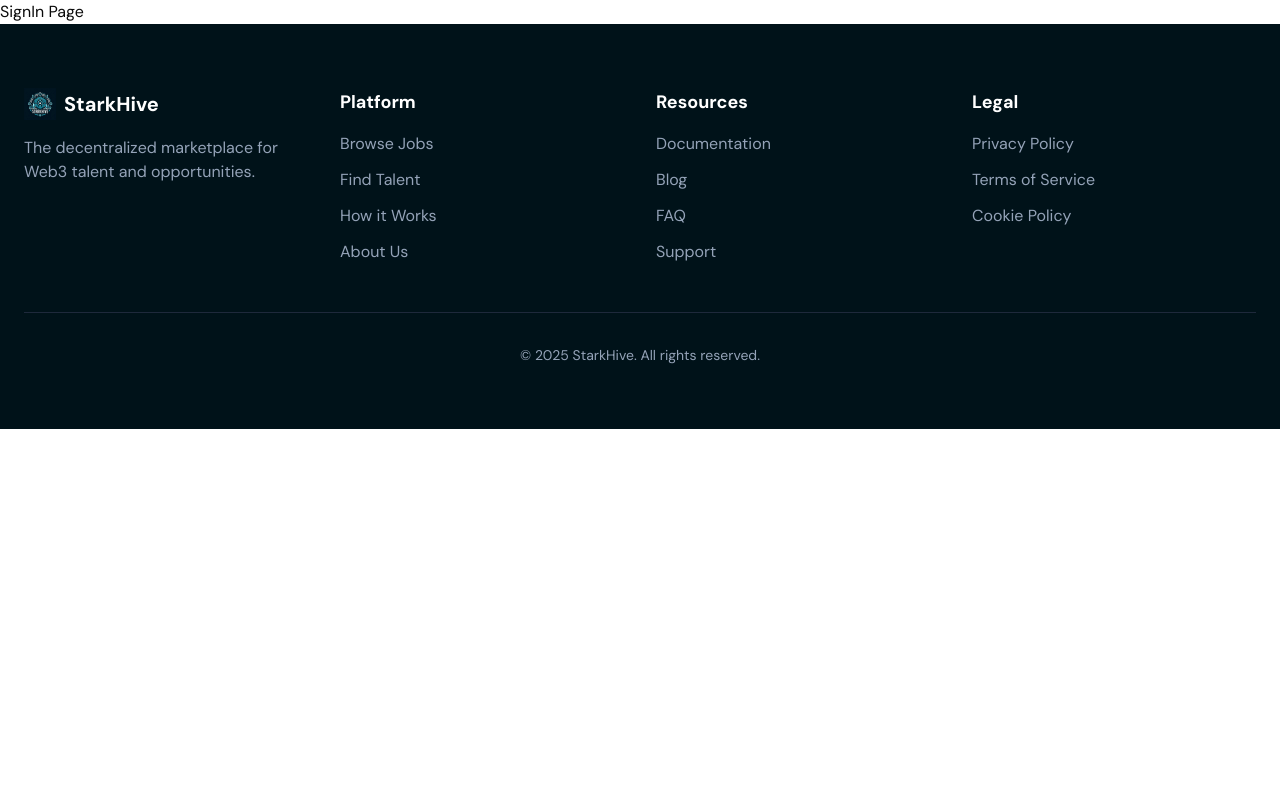
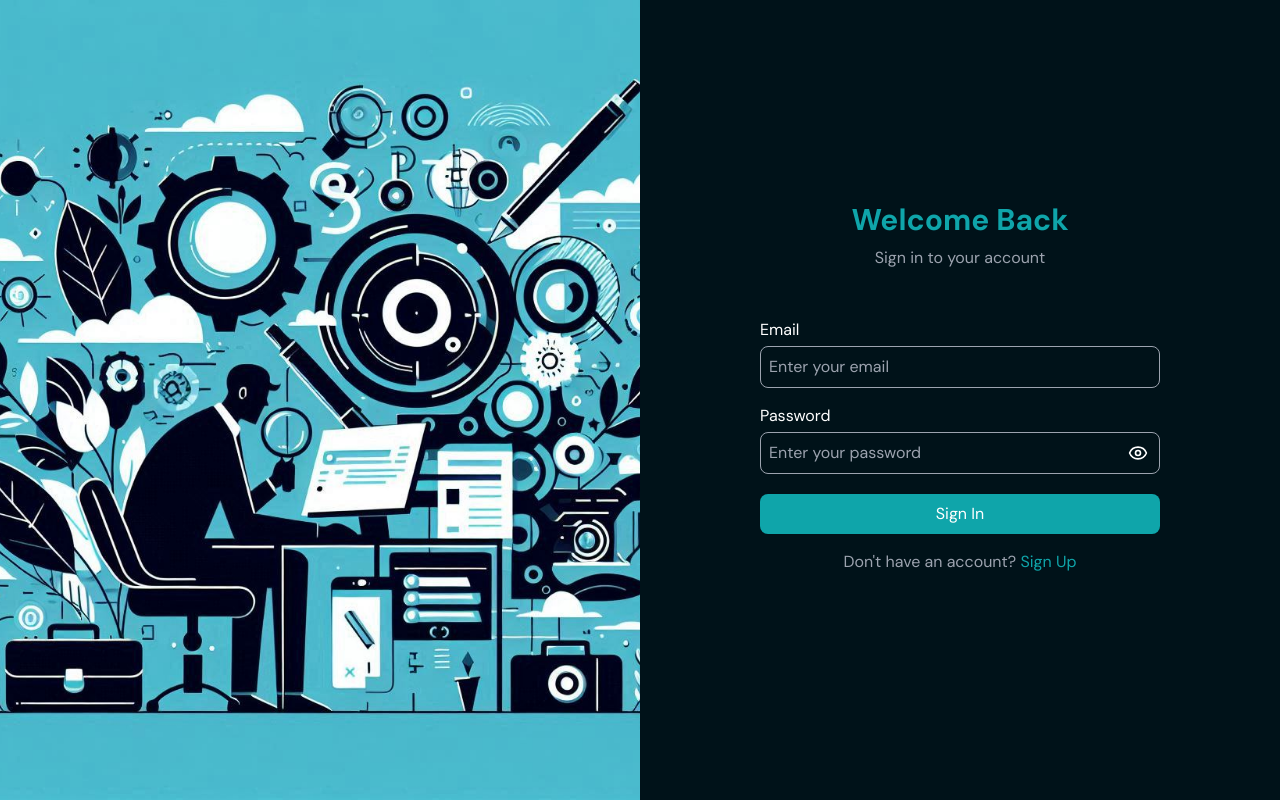
Before and after one commit to StarkHive/starkhive-web, a Next.js app: page /sign-in in a window 1280 px wide. Shown: the top 800 px of the page. Built offline with nearby package versions, Linux system fonts and the light colour scheme.

Commit message:
feat: login-page

```diff
--- a/app/(auth)/sign-in/page.tsx
+++ b/app/(auth)/sign-in/page.tsx
@@ -1,5 +1,77 @@
-import React from "react";
+"use client";
+
+import Image from "next/image";
+import { useState } from "react";
+import { Eye, EyeOff } from "lucide-react";
 
 export default function SignIn() {
-  return <div>SignIn Page</div>;
+  const [showPassword, setShowPassword] = useState(false);
+  return (
+    <div className="flex min-h-screen">
+      <div className="relative w-1/2 h-screen hidden lg:block">
+        <Image
+          src="/assets/images/login-image.jpeg"
+          fill
+          className="object-cover"
+          alt="Login Illustration"
+        />
+      </div>
+
+      <div className="w-full lg:w-1/2 h-screen flex flex-col justify-center items-center bg-[#001219]">
+        <div className="text-center">
+          <h1 className="text-3xl font-semibold text-[#0FA5AA]">
+            Welcome Back
+          </h1>
+          <p className="text-gray-400 mt-2">Sign in to your account</p>
+        </div>
+
+        <form className="w-[80%] lg:w-[70%] md:p-6 mt-6">
+          <div className="flex flex-col">
+            <label htmlFor="email" className="mb-1 text-white">
+              Email
+            </label>
+            <input
+              type="email"
+              id="email"
+              name="email"
+              placeholder="Enter your email"
+              className="p-2 border border-gray-400 focus:border-white rounded-lg outline-none bg-transparent text-white"
+            />
+          </div>
+
+          <div className="flex flex-col mt-4 relative">
+            <label htmlFor="password" className="mb-1 text-white">
+              Password
+            </label>
+            <div className="relative">
+              <input
+                type={showPassword ? "text" : "password"}
+                id="password"
+                name="password"
+                required
+                placeholder="Enter your password"
+                className="p-2 pr-10 border border-gray-400 focus:border-white rounded-lg outline-none bg-transparent text-white w-full"
+              />
+              <button
+                type="button"
+                onClick={() => setShowPassword(!showPassword)}
+                className="absolute inset-y-0 right-3 flex items-center text-white"
+              >
+                {showPassword ? <EyeOff size={20} /> : <Eye size={20} />}
+              </button>
+            </div>
+          </div>
+
+          <button className="bg-[#0FA5AA] text-white p-2 rounded-lg w-full mt-5 hover:scale-105 transition-all duration-300">
+            Sign In
+          </button>
+
+          <p className="text-center mt-4 text-gray-400">
+            {"Don't"} have an account?{" "}
+            <span className="text-[#0FA5AA] cursor-pointer">Sign Up</span>
+          </p>
+        </form>
+      </div>
+    </div>
+  );
 }
```
Also changed, not shown: 1 other file (tests, documents, lock files or other folders).
